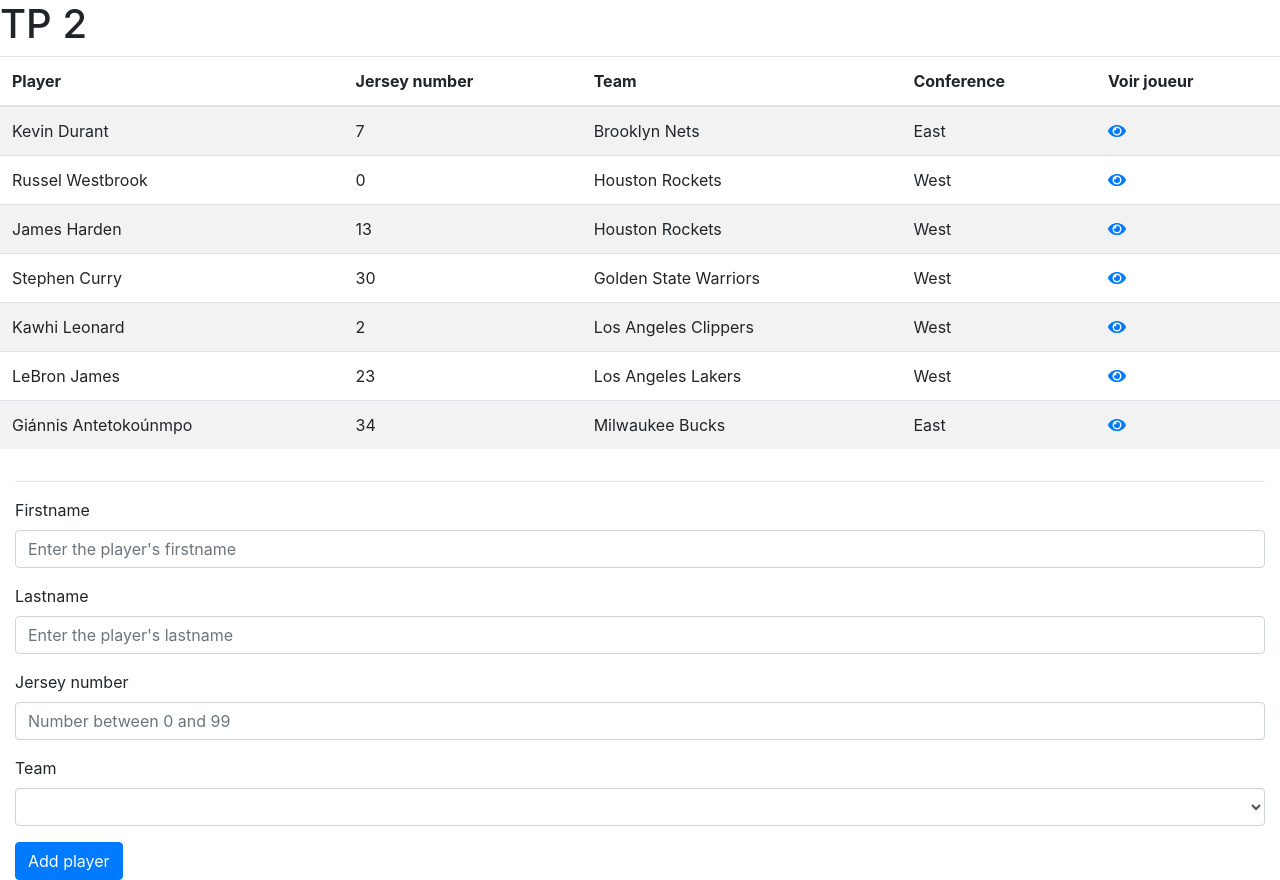
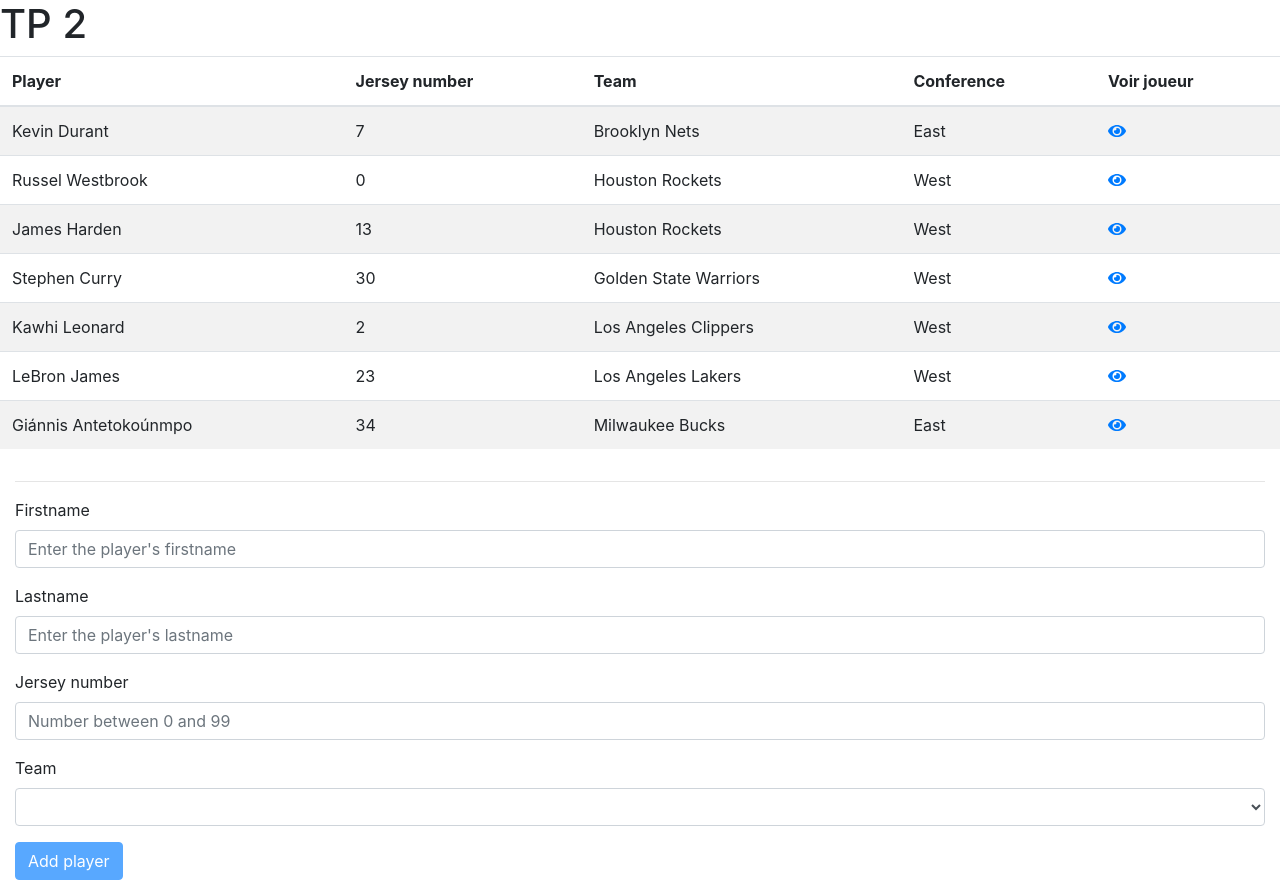
Before and after one commit to agaudichon/CGI-formation-Angular, an Angular app: page / in a window 1280 px wide. Built offline with nearby package versions, Linux system fonts and the light colour scheme.

Commit message:
Ajout du formulaire Angular avec la validation des contrôles

```diff
--- a/package.json
+++ b/package.json
@@ -28,7 +28,7 @@
     "e2e": "ng e2e"
   },
   "devDependencies": {
-    "@angular-devkit/build-angular": "^0.13.4",
+    "@angular-devkit/build-angular": "^0.13.9",
     "@angular/cli": "~7.0.2",
     "@angular/compiler-cli": "^8.2.14",
     "@angular/language-service": "~7.0.0",
--- a/src/app/app.module.ts
+++ b/src/app/app.module.ts
@@ -1,6 +1,6 @@
 import {NgModule} from '@angular/core';
 import {BrowserModule} from '@angular/platform-browser';
-import {FormsModule} from '@angular/forms';
+import {FormsModule, ReactiveFormsModule} from '@angular/forms';
 import {NgbModule} from '@ng-bootstrap/ng-bootstrap';
 
 import {AppComponent} from './app.component';
@@ -21,7 +21,7 @@
 ];
 
 @NgModule({
-  imports: [BrowserModule, FormsModule, NgbModule, FontAwesomeModule, RouterModule.forRoot(appRoutes)],
+  imports: [BrowserModule, FormsModule, NgbModule, FontAwesomeModule, ReactiveFormsModule, RouterModule.forRoot(appRoutes)],
   declarations: [AppComponent, Tp3Component, GetTeamPipe, SelectedPlayerDirective, ConferenceDirective, PageNotFoundComponent, PlayerComponent],
   bootstrap: [AppComponent],
   providers: [ DataService ]
--- a/src/app/components/tp3/tp3.component.html
+++ b/src/app/components/tp3/tp3.component.html
@@ -25,7 +25,7 @@
 
 <hr />
 
-<form>
+<!--<form>
     <div class="form-group">
         <label for="lastname">Firstname</label>
         <input type="text" class="form-control" id="firstname" name="firstname" [(ngModel)]="player.firstname"
@@ -49,4 +49,44 @@
         </select>
     </div>
     <button type="submit" (click)="addPlayer()" class="btn btn-primary">Add player</button>
+</form>-->
+
+<form [formGroup]="playerForm" (ngSubmit)="addPlayer()">
+    <div class="form-group">
+        <label for="lastname">Firstname</label>
+        <input type="text" class="form-control" formControlName="firstname" id="firstname" placeholder="Enter the player's firstname">
+        <div *ngIf="getFormControl('firstname').invalid && (getFormControl('firstname').dirty || getFormControl('firstname').touched)"
+            class="alert alert-danger">
+            <div *ngIf="getFormControl('firstname').errors.required">firstname is required.</div>
+        </div>
+    </div>
+    <div class="form-group">
+        <label for="lastname">Lastname</label>
+        <input type="text" class="form-control" formControlName="lastname" placeholder="Enter the player's lastname">
+        <div *ngIf="getFormControl('lastname').invalid && (getFormControl('lastname').dirty || getFormControl('lastname').touched)"
+            class="alert alert-danger">
+            <div *ngIf="getFormControl('lastname').errors.required">lastname is required.</div>
+        </div>
+    </div>
+    <div class="form-group">
+        <label for="jerseyNumber">Jersey number</label>
+        <input type="number" class="form-control" formControlName="jersey" placeholder="Number between 0 and 99">
+        <div *ngIf="getFormControl('jersey').invalid && (getFormControl('jersey').dirty || getFormControl('jersey').touched)"
+            class="alert alert-danger">
+            <div *ngIf="getFormControl('jersey').errors.required">jersey is required.</div>
+            <div *ngIf="getFormControl('jersey').errors.min || getFormControl('jersey').errors.max">jersey must be a number from 0 to 99.</div>
+        </div>
+    </div>
+    <div class="form-group">
+        <label for="team">Team</label>
+        <select class="form-control" formControlName="teamId">
+            <option *ngFor="let t of teams; let i = index"
+            [ngValue]="teams[i].id">{{ t.fullname + ' (' + t.conference + ')'}}</option>
+        </select>
+        <div *ngIf="getFormControl('teamId').invalid && (getFormControl('teamId').dirty || getFormControl('teamId').touched)"
+            class="alert alert-danger">
+            <div *ngIf="getFormControl('teamId').errors.required">team is required.</div>
+        </div>
+    </div>
+    <button type="submit" class="btn btn-primary" [disabled]="!playerForm.valid">Add player</button>
 </form>
--- a/src/app/components/tp3/tp3.component.ts
+++ b/src/app/components/tp3/tp3.component.ts
@@ -1,4 +1,6 @@
-import {Component, Input} from '@angular/core';
+import {Component, OnInit} from '@angular/core';
+import { FormGroup, FormControl } from '@angular/forms';
+import { Validators } from '@angular/forms';
 
 import {Player} from '../../../model/player.model';
 import {Team} from '../../../model/team.model';
@@ -10,40 +12,56 @@
   templateUrl: 'tp3.component.html',
   styleUrls: ['tp3.component.css']
 })
-export class Tp3Component {
+export class Tp3Component implements OnInit {
 
   public players: Player[];
   public teams: Team[];
   public player: Player;
   public selected: Player;
   public iconEye = faEye;
+  public playerForm: FormGroup;
+
 
   constructor(private dataService: DataService) {
-    this.resetCurrentPlayer();
+    //this.resetCurrentPlayer();
     this.selected = null;
     this.players = dataService.getPlayers();
     this.teams = dataService.getTeams();
   }
 
+  ngOnInit(): void {
+    this.playerForm = new FormGroup({
+      firstname: new FormControl('', [Validators.required]),
+      lastname: new FormControl('', Validators.required),
+      jersey: new FormControl('', [Validators.required, Validators.min(0), Validators.max(99)]),
+      teamId: new FormControl('', Validators.required),
+    });
+  }
+
   public addPlayer(): void {
-    if (this.isValid()) {
+    //if (this.isValid()) {
+      this.player = this.playerForm.value;
       this.player.id = this.players.length + 1;
       this.players.push(this.player);
-      this.resetCurrentPlayer();
-    }
+      //this.resetCurrentPlayer();
+    //}
   }
 
-  private isValid(): boolean {
+  getFormControl(name) {
+    return this.playerForm.get(name);
+}
+
+  /*private isValid(): boolean {
     return (this.player.firstname !== '' && this.player.lastname !== '' && (this.player.jersey >= 0) && (this.player.jersey < 100) && this.player.teamId !== null);
-  }
+  }*/
 
-  private resetCurrentPlayer() {
+  /*private resetCurrentPlayer() {
     this.player = {
       firstname: '',
       lastname: '',
       jersey: null,
       teamId: null
     };
-  }
+  }*/
 
 }
```
